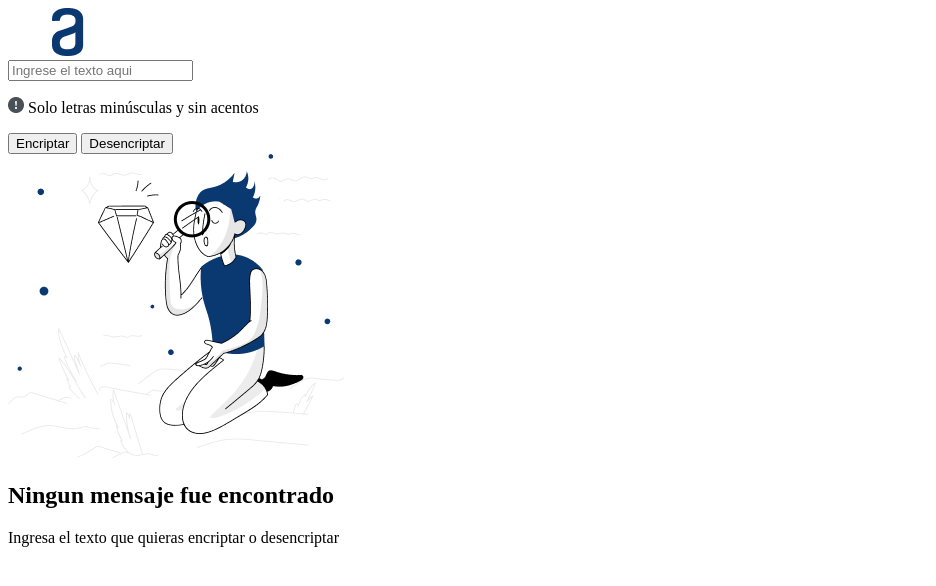
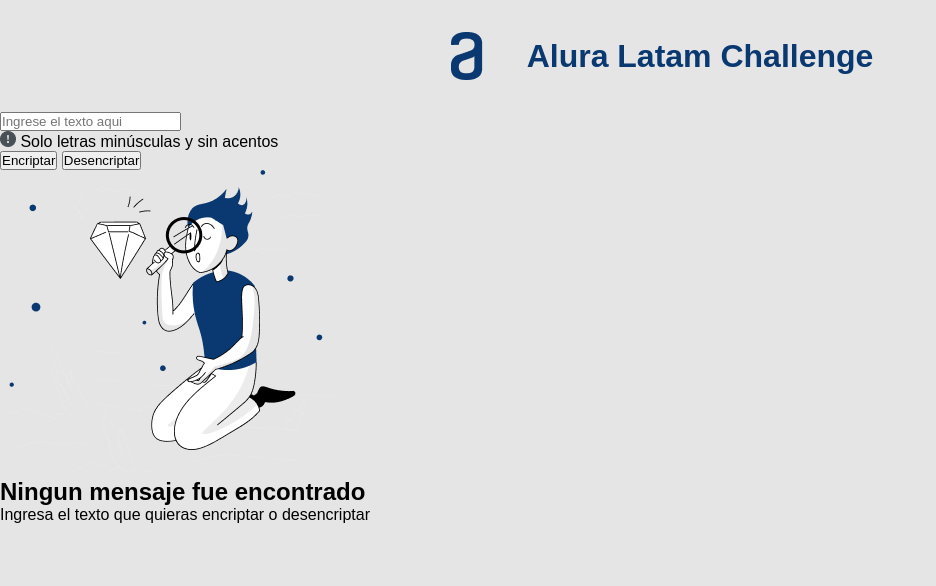
Before and after one commit to Devin001338/One_ncriptador_Challenge, a plain HTML site: page index.html in a window 1280 px wide. Shown: the whole page, without its empty margins (0-936 px from the left). Drawn offline with Linux system fonts and the light colour scheme.

Commit message:
CSS: Header styling

```diff
--- a/index.html
+++ b/index.html
@@ -9,7 +9,12 @@
 </head>
 <body>
     <header class="header">
-        <nav class="header_nav"><img src="./assets/Logo.png" alt="Alura Logo"></nav>
+        <nav class="header_nav">
+            <img src="./assets/Logo.png" alt="Alura Logo">
+            <h1>
+                Alura Latam Challenge
+            </h1>
+        </nav>
     </header>
     <main class="encriptador">
         <input type="text" id="encriptador_texto" placeholder="Ingrese el texto aqui">
--- a/stylesheet/style.css
+++ b/stylesheet/style.css
@@ -4,10 +4,55 @@
     --fondo-boton-primario: #0A3871;
     --fondo-boton-secundario: #D8DFE8;
 
+    --color-fuente-primario: #0A3871;
+    --color-fuente-secundario: #FFFFFF;
+    --fuente-secundaria: "Krona One", sans-serif;
+
+}
+
+* {
+    font-family: "Montserrat", sans-serif;
+    padding: 0;
+    margin: 0;
+}
+
+body {
+    background-color: var(--color-principal);
+}
+
+.header {
+    margin-top: 1rem;
+    margin-bottom: 1rem;
+}
+.header_nav {
+    color: var(--color-fuente-primario);
+    display: flex;
+    justify-content: center;
+    align-items: center;
+    width: 100%;
+    padding: 1rem;
+    box-sizing: border-box;
+}
+
+.header_nav img {
+    max-width: 100%;
+    height: auto;
+}
+
+.header_nav h1 {
+    margin: 0;
+    font-size: 2rem;
+    text-align: center;
+}
 
 
-    --color-fuente-primario: #0A3871;
-    --color-fuente-secundario: #FFFFFF;
 
-
+@media (max-width: 768px) {
+    .header_nav{
+        flex-direction: column;
+        gap: 1rem;
+    }
+    .header_nav h1 {
+        font-size: 1.5rem;
+    }
 }
```
